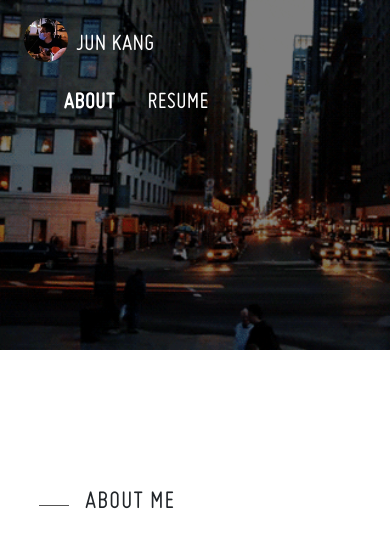
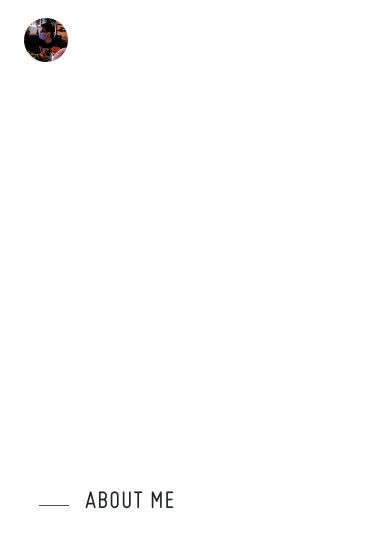
Before and after one commit to angjunkang/react-angjunkang, a React (Create React App) app: page /about in a window 390 px wide. Shown: the top 548 px of the page. Built offline with nearby package versions, Linux system fonts and the light colour scheme.

Commit message:
Media query for about nav

```diff
--- a/src/css/homepage.css
+++ b/src/css/homepage.css
@@ -553,6 +553,21 @@ li {
 	}
 }
 
+@media only screen and (max-width:905px) {
+    .wallpaper {
+        background: white;
+    }
+
+    #title-irminrics {
+        color: #222;
+    }
+
+    .nav-item {
+        color: #222;
+    }
+
+}
+
 @media (min-width:870px) and (max-width:1100px) {
     .typeText {
 		font-size: 5em
```
